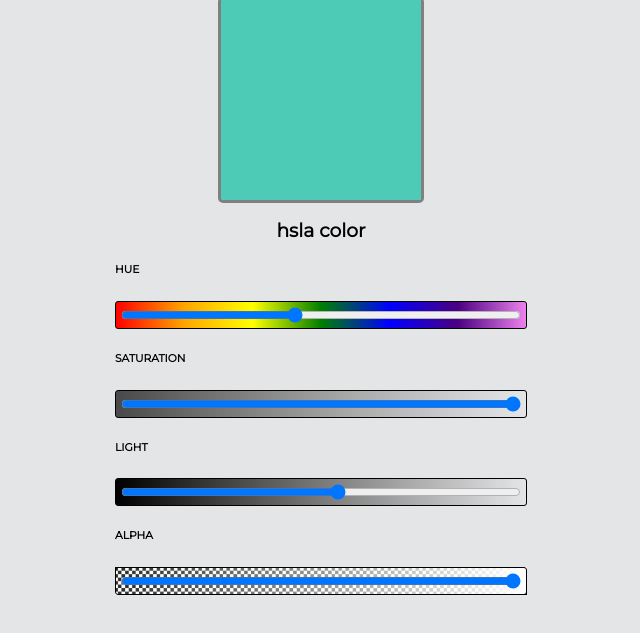
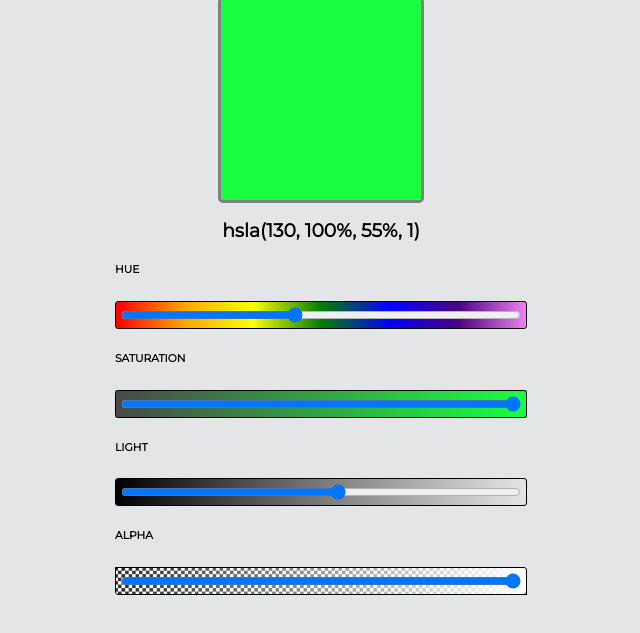
Before and after one commit to lizthrilla/color-picker, a website: page public/index.html in a window 1280 px wide. Shown: the part 115-748 px from the top of the page, without its empty margins (319-959 px from the left). Drawn offline with Linux system fonts and the light colour scheme.

Commit message:
fixed saturation slide

```diff
--- a/public/index.html
+++ b/public/index.html
@@ -18,8 +18,12 @@
     <form>
       <h6>HUE</h6>
       <div class="hue"><input name="hue" type="range" min="1" max="300" value="130"></div>
+
       <h6>SATURATION</h6>
-      <div class="sat"><input name="sat" type="range" min="1" max="100" value="100"></div>
+      <div class="satcolor">
+        <div class="sat"><input name="sat" type="range" min="1" max="100" value="100"></div>
+      </div>
+
       <h6>LIGHT</h6>
       <div class="light">
       <input name="light"type="range" min="1" max="100" value="55"></div>
--- a/public/main.js
+++ b/public/main.js
@@ -5,6 +5,9 @@ let alpha = 1
 
 const colorChange = () => {
   document.querySelector('.colorname').textContent = getHSL()
+  const swatch = document.querySelector('.swatch')
+  swatch.style.backgroundColor = getHSL()
+  document.querySelector('.satcolor').style.backgroundColor = getHSL()
 }
 /*const incrementPlayerCount = () => {
   console.log('Player Wins')
@@ -22,35 +25,35 @@ const getHSL = () => {
 }
 
 const main = () => {
-  const swatch = document.querySelector('.swatch')
   const hueInput = document.querySelector('input[name=hue]')
   hueInput.addEventListener('input', () => {
     hue = hueInput.value
-    swatch.style.backgroundColor = getHSL()
     console.log(getHSL())
     colorChange()
   })
+
   const satInput = document.querySelector('input[name=sat]')
   satInput.addEventListener('input', () => {
     sat = satInput.value
-    swatch.style.backgroundColor = getHSL()
     console.log(getHSL())
     colorChange()
   })
+
   const lightInput = document.querySelector('input[name=light]')
   lightInput.addEventListener('input', () => {
     light = lightInput.value
-  swatch.style.backgroundColor = getHSL()
     console.log(getHSL())
     colorChange()
   })
+
   const alphaInput = document.querySelector('input[name=alpha]')
   alphaInput.addEventListener('input', () => {
     alpha = alphaInput.value
-    swatch.style.backgroundColor = getHSL()
     console.log(getHSL())
     colorChange()
   })
+
+  colorChange()
 }
 
 document.addEventListener('DOMContentLoaded', main)
--- a/public/screen.css
+++ b/public/screen.css
@@ -73,8 +73,12 @@ input {
   border-width: thin;
 }
 
+.satcolor {
+  background-color:  transparent;
+}
+
 .sat {
-  background-image: linear-gradient(to right, #494949 0%, transparent 100%), linear-gradient(to right, #fff 0%, transparent 100%);
+  background-image: linear-gradient(to right, #494949 0%, transparent 100%), linear-gradient(to right, #fff 0%, transparent 0%);
   border-radius: 3px;
   border-style: solid;
   border-width: thin;
```
Lines whose indentation alone changed are shown as unchanged.
